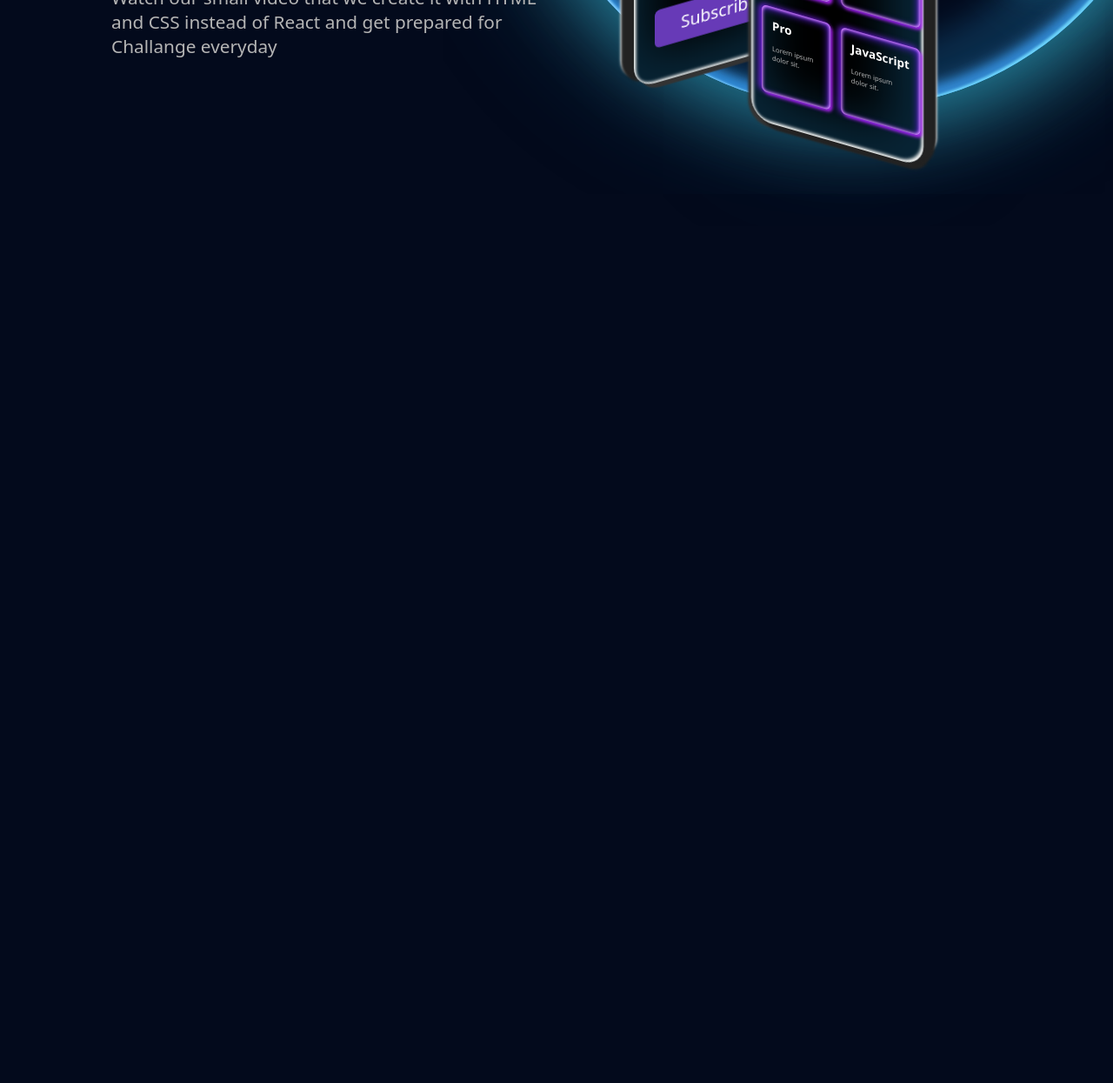
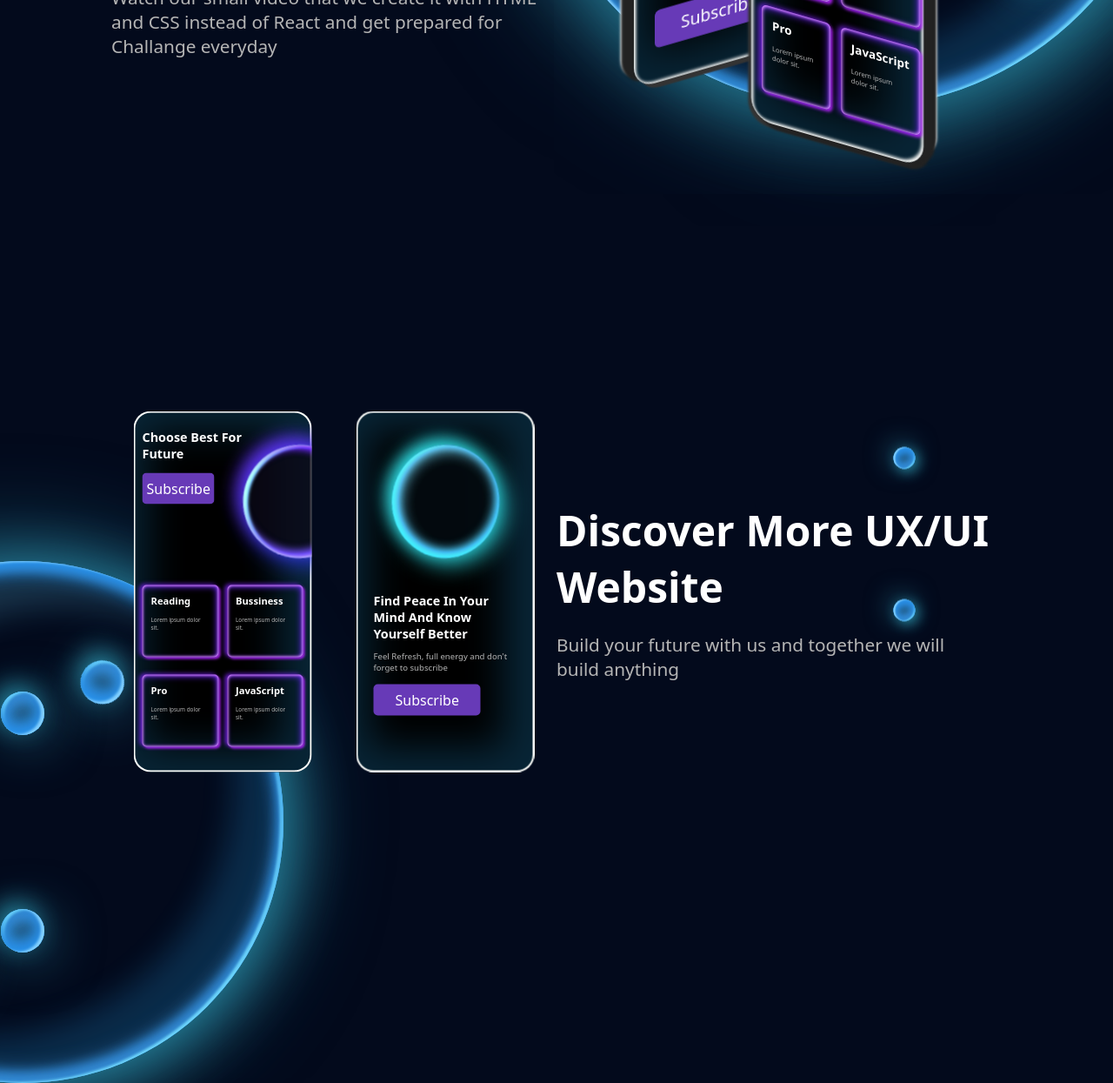
Before and after one commit to freetimezp/js-portfolio-57-css-animation, a plain HTML site: page index.html in a window 1280 px wide. Shown: the part 540-1785 px from the top of the page at 87% size. Before the commit the page ends 800 px from the top, so only its background shows below. Drawn offline with nearby package versions, Linux system fonts and the light colour scheme.

Commit message:
03. js-portfolio-57-css-animation. About section.

```diff
--- a/assets/css/style.css
+++ b/assets/css/style.css
@@ -397,3 +397,98 @@ p {
 }
 
 /** hero end **/
+
+
+
+/** about start **/
+.about {
+    position: relative;
+    width: 100%;
+    height: 500px;
+}
+
+.flex {
+    display: flex;
+    justify-content: space-between;
+    align-items: center;
+    width: 100%;
+    height: 100%;
+}
+
+.about-bg {
+    content: '';
+    width: 600px;
+    height: 600px;
+    border-radius: 50%;
+    box-shadow:
+    -7px -7px 120px #28829dc7,
+    7px 7px 70px #2fa0b9e0,
+    inset 4px 1px 3px #85d2ff,
+    inset 4px 10px 25px #2192f3,
+    inset 4px 11px 13px #3e85c2,
+    inset -4px -1px 3px #81e8ff,
+    inset -4px -10px 25px #3e85c2,
+    inset -4px -11px 13px #2192f3,
+    inset 52px 47px 35px 5px rgb(108 214 255 / 20%),
+    inset -52px -48px 35px 5px rgb(39 175 255 / 20%);
+
+    position: absolute;
+    top: 103%;
+    left: -10%;
+    transform: translate(-50%, -50%);
+    z-index: -2;
+}
+
+.row {
+    position: relative;
+    width: 100%;
+    height: 100%;
+}
+
+.row:nth-child(3) {
+    flex: 200%;
+    align-items: center;
+}
+
+.card3 {
+    width: 205px;
+    box-shadow:
+        inset 0px 0px 0px 2px #fefefb,
+        inset -10px -3px 44px 26px #27afff36;
+    transform: translate(-50%, -50%);
+    left: 50%;
+    top: 50%;
+}
+
+.card4 {
+    width: 205px;
+    box-shadow:
+        inset 0px 0px 0px 2px #fefefb,
+        inset -10px -3px 44px 26px #27afff36;
+    transform: translate(-50%, -50%);
+    left: 50%;
+    top: 50%;
+}
+
+.row .text {
+    position: absolute;
+    top: 50%;
+    width: 500px;
+    transform: translateY(-50%);
+}
+
+.circle-stars-text {
+    position: absolute;
+    top: 18%;
+    left: 80%;
+    transform: translate(-50%, -50%);
+    width: 400px;
+    height: 400px;
+    animation: roti2 5s linear forwards infinite;
+}
+
+.about .text p {
+    margin-bottom: 0;
+}
+
+/** about end **/
--- a/index.html
+++ b/index.html
@@ -80,6 +80,82 @@
 
     </div>
 
+    <!-- ABOUT -->
+    <section>
+        <div class="about">
+            <div class="about-bg">
+                <div class="circle-stars">
+                    <div class="circle-star1"></div>
+                    <div class="circle-star2"></div>
+                </div>
+
+                <div class="circle-stars"
+                    style="animation: roti 7s cubic-bezier(0.7, -0.03, 1, 1) forwards infinite; height: 420px;">
+                    <div class="circle-star1"></div>
+                    <div class="circle-star2"></div>
+                </div>
+            </div>
+
+            <div class="flex">
+                <div class="row">
+                    <div class="card3">
+                        <div class="circle-bg2"></div>
+                        <div class="text-flex2">
+                            <h3>Choose Best For Future</h3>
+                            <a href="#">Subscribe</a>
+                        </div>
+                        <div class="box">
+                            <div class="box1">
+                                <h3>Reading</h3>
+                                <p>Lorem ipsum dolor sit.</p>
+                            </div>
+                            <div class="box2">
+                                <h3>Bussiness</h3>
+                                <p>Lorem ipsum dolor sit.</p>
+                            </div>
+                            <div class="box3">
+                                <h3>Pro</h3>
+                                <p>Lorem ipsum dolor sit.</p>
+                            </div>
+                            <div class="box4">
+                                <h3>JavaScript</h3>
+                                <p>Lorem ipsum dolor sit.</p>
+                            </div>
+                        </div>
+                    </div>
+                </div>
+
+
+                <div class="row">
+                    <div class="card4">
+                        <div class="circle-bg"></div>
+                        <div class="text-flex">
+                            <h3>Find Peace In Your Mind And Know Yourself Better</h3>
+                            <p>Feel Refresh, full energy and don't forget to subscribe</p>
+                            <a href="#">Subscribe</a>
+                        </div>
+                    </div>
+                </div>
+
+
+                <div class="row">
+                    <div class="text">
+                        <div class="circle-stars-text">
+                            <div class="circle-star1"></div>
+                            <div class="circle-star2"></div>
+                        </div>
+                        <h1>Discover More UX/UI Website</h1>
+                        <p>Build your future with us and together we will build anything</p>
+                    </div>
+                </div>
+
+            </div>
+
+        </div>
+    </section>
+
+
+
 
 
 
```
